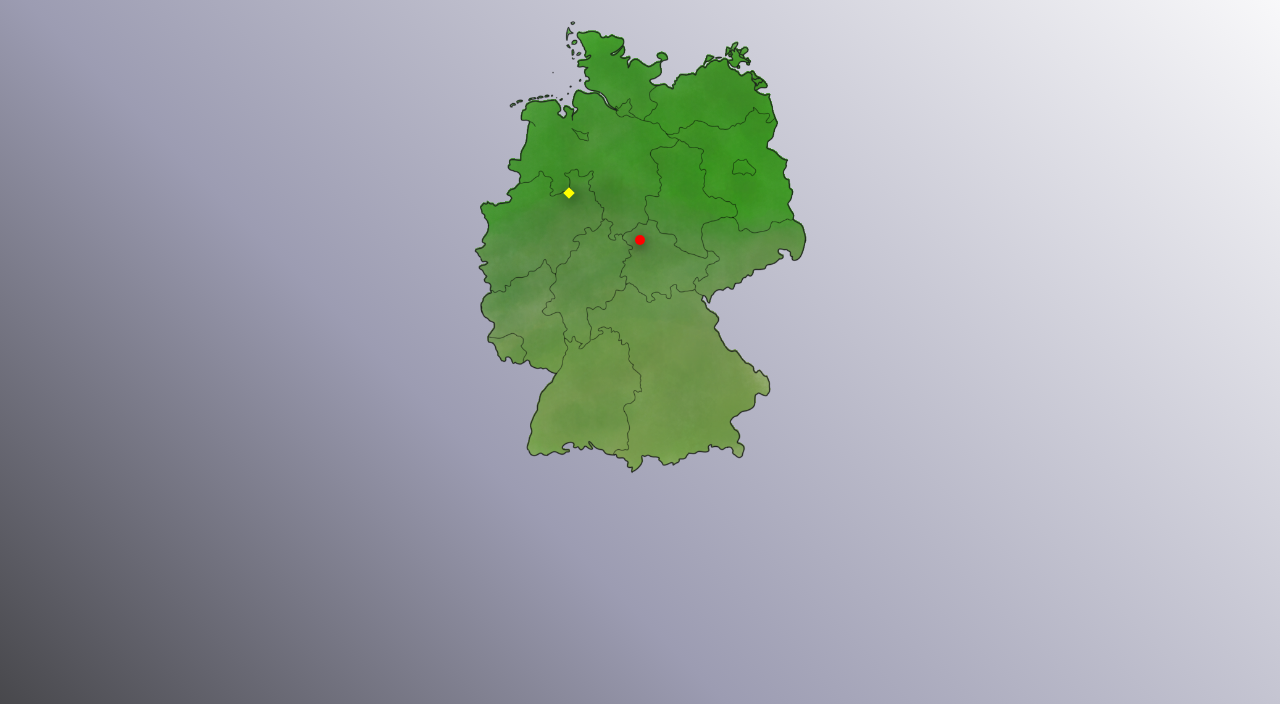
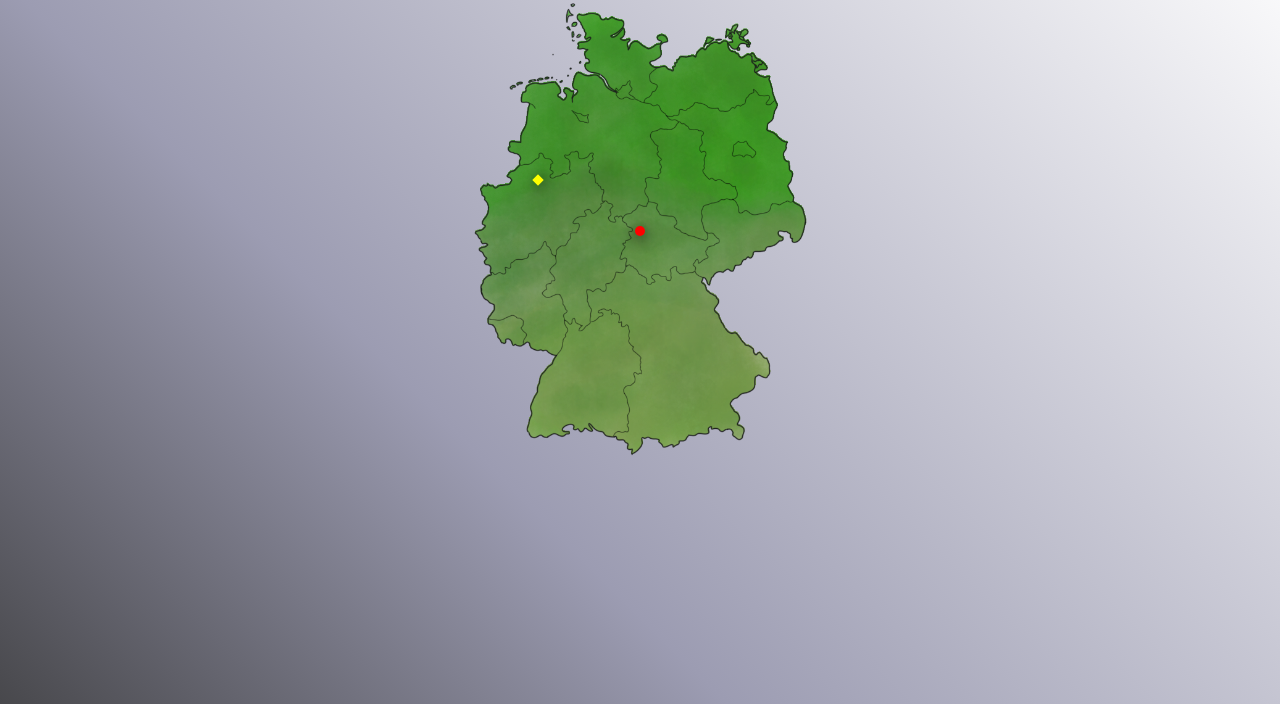
Before and after one commit to Matthias-Kuhn/matthias-kuhn.github.io, a plain HTML site: page index.html in a window 1280 px wide. Both pictures are taken after a click on the element 640 px from the left and 336 px from the top of the page. Shown: the part 96-800 px from the top of the page. Drawn offline with Linux system fonts and the light colour scheme.

Commit message:
implemented coordinates conversion

```diff
--- a/german_cities/main.css
+++ b/german_cities/main.css
@@ -29,6 +29,7 @@ p {
     width: 350px;
     margin-left: auto;
     margin-right: auto;
+    position: relative;
 }
 
 .click-box img {
@@ -40,7 +41,7 @@ p {
     height: 10px;
     border-radius: 100%;
     background-color: red;
-    position: relative;
+    position: absolute;
     top: 200px;
     left: 100px;
     filter: drop-shadow(0px 3px 7px black)
--- a/german_cities/main.js
+++ b/german_cities/main.js
@@ -12,6 +12,8 @@ function imageClick(event) {
     let marker = document.getElementById('marker-1');
     marker.style.top = y-5 + "px";
     marker.style.left = x-5 + "px";
+
+    setResultMarker(51961563,7628202);
 }
 
 //document.addEventListener("click", printMousePos);
@@ -20,14 +22,44 @@ document.querySelector('#click-box').addEventListener('click', imageClick)
 
 function nextCity() {
     var name = "Münster";
-    var let = 51961563;
-    var long = 7628202;
+    var latitude = 51961563;
+    var longitude = 7628202;
 }
 
-function getXCoordinate(long, let) {
+function setResultMarker(longitude, latitude) {
+    let marker = document.getElementById('marker-2');
+    let offset = 2* Math.sqrt(8);
 
+    var x = getXCoordinate(longitude, latitude);
+    var y = getYCoordinate(longitude);
+
+    marker.style.top = y-offset + "px";
+    marker.style.left = x-offset + "px";
 }
 
-function getYCoordinate(long, let) {
+function getXCoordinate(longitude, latitude) {
+    let f_longitude = parseFloat(longitude) / 1000000;
+    let f_latitude = parseFloat(latitude) / 1000000;
+    let moved_pos = (f_latitude - 10.0) * Math.cos(f_longitude * Math.PI / 180.0) * 93.37 * getScaleRatio();
+    return moved_pos + 257.25 * getScaleRatio();
+}
 
+function getYCoordinate(longitude) {
+    var f_longitude = parseFloat(longitude) / 1000000;
+    console.log((55.477-f_longitude) * 24.7 * getScaleRatio())
+    return (55.477-f_longitude) * 93.37 * getScaleRatio();
 }
+
+function getScaleRatio() {
+    let element = document.getElementById('click-box');
+    let width = element.offsetWidth;
+    let height = element.offsetHeight;
+
+    if (width < height * 0.6983) {
+        // takes width for image
+        console.log("used width");
+        return width / 567.0;
+    }
+    // takes height for image
+    return height / 812.0;
+}
```
